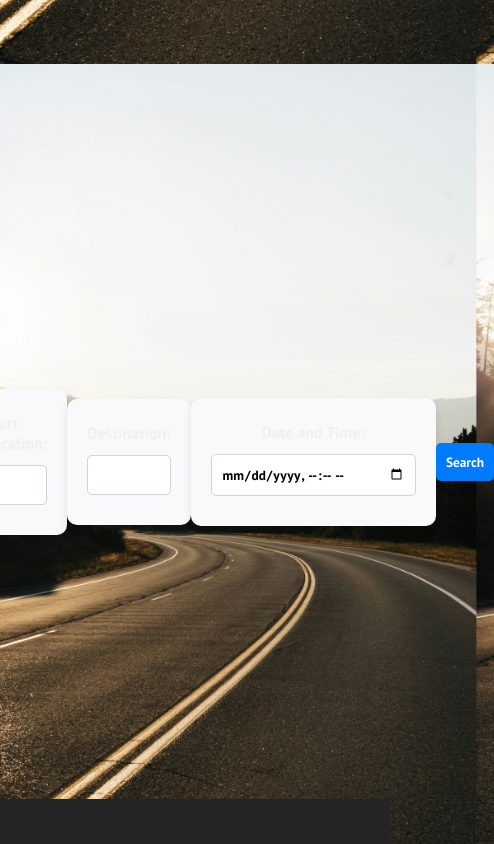
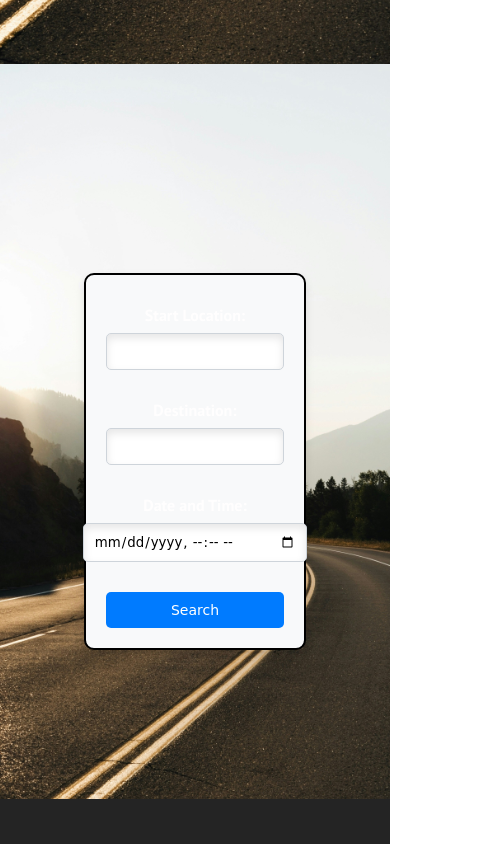
Before and after one commit to dianakius/Share-a-ride-app, a React (Create React App) app in the folder client/: page / in a window 390 px wide. Shown: the part 780-1624 px from the top of the page, 494 px wide, since content can reach past the window. Built offline with nearby package versions, Linux system fonts and the light colour scheme.

Commit message:
Search updated

```diff
--- a/client/src/App.css
+++ b/client/src/App.css
@@ -11,7 +11,7 @@ body {
   font-family: 'PT Sans', sans-serif;
   background: url('/public/Background.jpg') no-repeat center center fixed;
   background-size: cover;
-  color: rgb(240, 240, 240);
+  color: rgb(255, 254, 254);
 }
 
 .App {
@@ -31,7 +31,7 @@ body {
 @media screen and (min-width: 600px) {
   .auth-form-container {
     padding: 5rem;
-    border: 1px solid rgb(17, 13, 243);
+    border: 1px solid rgb(255, 255, 255);
     border-radius: 10px;
     margin: 0.5rem;
   }
@@ -55,7 +55,7 @@ button {
   padding: 20px;
   border-radius: 10px;
   cursor: pointer;
-  color: #2027e2;
+  color: #000000;
 }
 
 .link-btn {
@@ -69,5 +69,5 @@ button {
   height: 90vh;
   align-items: center;
   justify-content: center;
-  font-size:
+  font-size: 3rem;
 }
--- a/client/src/components/Navbar.js
+++ b/client/src/components/Navbar.js
@@ -12,6 +12,13 @@ function Navbar() {
 
     const handleClick = () => setClick(!click);
     const closeMobileMenu = () => setClick(false);
+
+    const scrollToTop = () => {
+        window.scrollTo({
+            top: 0,
+            behavior: 'smooth'
+        });
+    };
 
     const showButton = () => {
         if (window.innerWidth <= 960) {
@@ -59,19 +66,19 @@ function Navbar() {
                     </div>
                     <ul className={click ? 'nav-menu active' : 'nav-menu'}>
                         <li className='nav-item'>
-                            <Link to='/' className='nav-links' onClick={closeMobileMenu}>
+                            <Link to='/' className='nav-links' onClick={() => { closeMobileMenu(); scrollToTop(); }}>
                                 Home
                             </Link>
                         </li>
                         {!isLoggedIn && (
                             <>
                                 <li className="nav-item">
-                                    <Link to='/login' className="nav-links" onClick={closeMobileMenu}>
+                                    <Link to='/login' className="nav-links" onClick={() => { closeMobileMenu(); scrollToTop(); }}>
                                         Login
                                     </Link>
                                 </li>
                                 <li className="nav-item">
-                                    <Link to='/signup' className="nav-links" onClick={closeMobileMenu}>
+                                    <Link to='/signup' className="nav-links" onClick={() => { closeMobileMenu(); scrollToTop(); }}>
                                         Sign up
                                     </Link>
                                 </li>
@@ -102,7 +109,7 @@ function Navbar() {
                             </>
                         )}
                         <li className="nav-item">
-                            <Link to='/contact-us' className="nav-links" onClick={closeMobileMenu}>
+                            <Link to='/contact-us' className="nav-links" onClick={() => { closeMobileMenu(); scrollToTop(); }}>
                                 Contact Us
                             </Link>
                         </li>
@@ -122,141 +129,152 @@ export default Navbar;
 
 
 
-// import React, {useState, useEffect} from "react";
-// import { Link } from "react-router-dom";
-// import "./navbar.css";
-// import {jwtDecode } from "jwt-decode";
-// import { Button } from "./Button";
-// import { FontAwesomeIcon } from "@fortawesome/react-fontawesome";
-// import { faCarSide } from "@fortawesome/free-solid-svg-icons";
 
 
 
 
-// function  Navbar () {
-//     const [click, setClick] =useState(false);
+
+
+
+
+
+
+
+
+
+
+
+
+
+
+
+
+
+
+
+
+
+
+
+
+
+
+
+
+
+// import React, { useState, useEffect } from "react";
+// import { Link } from "react-router-dom";
+// import { FontAwesomeIcon } from "@fortawesome/react-fontawesome";
+// import { faCarSide } from "@fortawesome/free-solid-svg-icons";
+// import { useAuth } from "./ContextAuth";
+// import "./navbar.css";
+
+// function Navbar() {
+//     const [click, setClick] = useState(false);
 //     const [button, setButton] = useState(true);
+//     const { isLoggedIn, setIsLoggedIn } = useAuth();
 
 //     const handleClick = () => setClick(!click);
 //     const closeMobileMenu = () => setClick(false);
 
-// const showButton = () => {
-//     if(window.innerWidth <= 960) {
-//         setButton(false);
-//     }else  {
-//         setButton(true);
-//    }
-// };
+//     const showButton = () => {
+//         if (window.innerWidth <= 960) {
+//             setButton(false);
+//         } else {
+//             setButton(true);
+//         }
+//     };
 
-// useEffect(() => {
-//     showButton();
-//   }, []);
+//     useEffect(() => {
+//         showButton();
+//     }, []);
 
+//     useEffect(() => {
+//         const token = localStorage.getItem("token");
+//         if (token) {
+//             setIsLoggedIn(true);
+//         }
+//     }, [setIsLoggedIn]);
 
-// window.addEventListener('resize', showButton);
+//     window.addEventListener('resize', showButton);
 
-//      return (
+//     function handleLogout() {
+//         if (localStorage.getItem("token")) {
+//             if(window.confirm("Are you sure you want to leave us?")) {
+//                 localStorage.removeItem("token");
+//                 setIsLoggedIn(false);
+//                 alert("Logout");
+//             }
+//         } else {
+//             return;
+//         }
+//     }
+
+//     return (
 //         <>
-// <nav className='navbar'>
-//         <div className='navbar-container'>
-//           <Link to='/' className='navbar-logo' onClick={closeMobileMenu}>
-//             Share Ride
-//             <FontAwesomeIcon icon={faCarSide} />
-//                    </Link>
-//           <div className='menu-icon' onClick={handleClick}>
-//             <i className={click ? 'fas fa-times' : 'fas fa-bars'} />
-//           </div>
-//           <ul className={click ? 'nav-menu active' : 'nav-menu'}>
-//             <li className='nav-item'>
-//               <Link to='/' className='nav-links' onClick={closeMobileMenu}>
-//                 Home
-//               </Link>
-//         </li>
-//         <li className="nav-item">
-//             <Link to='/login' className="nav-links" onClick={closeMobileMenu}>
-//                 Login
-//             </Link>
-//         </li>
-//         <li className="nav-item">
-//             <Link to='/signup' className="nav-links" onClick={closeMobileMenu}>
-//                 Sign up
-//             </Link>
-//         </li>
-//         <li className="nav-item">
-//             <Link to='/contact us' className="nav-links" onClick={closeMobileMenu}>
-//                 Contact Us
-//             </Link>
-//         </li>
-//     </ul>
-//     {/* {button && <Button buttonStyle="btn--outline">SIGN UP</Button>} */}
-// </div>
-// </nav>
-
-//      </>
+//             <nav className='navbar'>
+//                 <div className='navbar-container'>
+//                     <Link to='/' className='navbar-logo' onClick={closeMobileMenu}>
+//                         Share Ride
+//                         <FontAwesomeIcon icon={faCarSide} />
+//                     </Link>
+//                     <div className='menu-icon' onClick={handleClick}>
+//                         <i className={click ? 'fas fa-times' : 'fas fa-bars'} />
+//                     </div>
+//                     <ul className={click ? 'nav-menu active' : 'nav-menu'}>
+//                         <li className='nav-item'>
+//                             <Link to='/' className='nav-links' onClick={closeMobileMenu}>
+//                                 Home
+//                             </Link>
+//                         </li>
+//                         {!isLoggedIn && (
+//                             <>
+//                                 <li className="nav-item">
+//                                     <Link to='/login' className="nav-links" onClick={closeMobileMenu}>
+//                                         Login
+//                                     </Link>
+//                                 </li>
+//                                 <li className="nav-item">
+//                                     <Link to='/signup' className="nav-links" onClick={closeMobileMenu}>
+//                                         Sign up
+//                                     </Link>
+//                                 </li>
+//                             </>
+//                         )}
+//                         {isLoggedIn && (
+//                             <>
+//                                 <li className="nav-item">
+//                                     <Link to='/profile' className="nav-links" onClick={closeMobileMenu}>
+//                                         Profile
+//                                     </Link>
+//                                 </li>
+//                                 <li className="nav-item">
+//                                     <Link to='/about-us' className="nav-links" onClick={closeMobileMenu}>
+//                                         About Us
+//                                     </Link>
+//                                 </li>
+//                                 <li className="nav-item">
+//                                     <Link to='/new' className="nav-links" onClick={closeMobileMenu}>
+//                                         Announce your Ride
+//                                     </Link>
+//                                 </li>
+//                                 <li className="nav-item">
+//                                     <Link to="/" className="nav-links" onClick={(e) => {handleLogout(); closeMobileMenu();}}>
+//                                         Logout
+//                                     </Link>
+//                                 </li>
+//                             </>
+//                         )}
+//                         <li className="nav-item">
+//                             <Link to='/contact-us' className="nav-links" onClick={closeMobileMenu}>
+//                                 Contact Us
+//                             </Link>
+//                         </li>
+//                     </ul>
+//                 </div>
+//             </nav>
+//         </>
 //     )
 // }
 
-// export default Navbar
-
-
-
-
-// function Navbar() {
-//     let token;
-//     let decoded;
-//     /*if (localStorage.getItem("token")){
-//         token = localStorage.getItem("token");
-//         decoded =jwtDecode(token);
-//         console.log(decoded);
-
-//     }*/
-//     token = localStorage.getItem("token");
-//     console.log(token)
-//     if (token) {
-//         decoded =jwtDecode(token);
-//         console.log(decoded);
-//     }
-// function handleLogout() {
-//     if (localStorage.getItem("token")) {
-//         if(window.confirm("Are you sure you want to leave us?")) {
-//         localStorage.removeItem("token");
-//         alert("Logout");
-//     }
-// } else {
-//     return;
-// }
-// }
-
-//     return (
-//         <div className="nav-container">
-//         <div className="logo">
-//         <a href="/">
-//             <img src="LogoNew.png" alt="Logo" style={{ width: '300px', height: 'auto' }} />
-//         </a>
-//         </div>
-//       {token ? (
-//         <div>
-
-//     <div className="links">
-//     <Link to="/profile">{decoded.email}</Link>
-//     <Link to="/about-us">About Us</Link>
-//     <Link to="/new" >Announce your Ride</Link>
-//     <Link onClick={handleLogout} to="/">Logout</Link>
-//         </div>
-//         </div>
-//     ) : (
-//             <div>
-
-//     <div className="links">
-//         <Link to="/ride">Announce</Link>
-//         <Link to ="/login">Login</Link>
-//         <Link to="/signup">Signup</Link>
-//         </div>
-//         </div>
-//         )}
-//      </div>
-
-//     );
-// }
-
 // export default Navbar;
--- a/client/src/components/Search.css
+++ b/client/src/components/Search.css
@@ -4,6 +4,7 @@
   align-items: center;
   height: 80vh; /* Set the height to take up most of the viewport */
   margin-top: 40px;
+  padding: 10px;
 }
 
 .search-form {
@@ -14,9 +15,11 @@
   width: 60%;
   max-width: 600px;
   padding: 20px;
-  background-color: #c97b32;
-  border-radius: 10px;
-  box-shadow: 0 4px 8px rgba(0, 0, 0, 0.1);
+  background-color: #ffd700; /* Bright yellow background for a playful look */
+  border-radius: 20px; /* More rounded corners */
+  box-shadow: 0 8px 16px rgba(0, 0, 0, 0.2); /* Slightly larger shadow for more depth */
+  font-family: 'Comic Sans MS', cursive, sans-serif; /* Playful font */
+  border: 2px solid #000000; /* Black border for fun */
 }
 
 .search-form > div {
@@ -26,20 +29,64 @@
 
 .search-input {
   width: 100%;
-  padding: 10px;
-  border: 1px solid #c6d124;
-  border-radius: 5px;
+  padding: 15px; /* More padding for a chunkier look */
+  border: 2px solid #05dd5f; /* Green border */
+  border-radius: 10px; /* More rounded input */
+  box-shadow: inset 0 4px 8px rgba(0, 0, 0, 0.1); /* Inner shadow for depth */
+  font-family: 'Comic Sans MS', cursive, sans-serif; /* Matching playful font */
 }
 
 .search-button {
-  padding: 10px 20px;
-  background-color: #2e21e4;
-  color: #1b1eee;
+  padding: 15px 30px; /* Larger padding for a bigger button */
+  background-color: #ce7878; /* Bright green background */
+  color: #000000; /* White text for contrast */
   border: none;
-  border-radius: 5px;
+  border-radius: 10px; /* More rounded corners */
   cursor: pointer;
+  transition: all 0.3s ease; /* Smooth transition for hover effect */
+  font-family: 'Comic Sans MS', cursive, sans-serif; /* Matching playful font */
 }
 
 .search-button:hover {
-  background-color: #f36d14;
+  background-color: #000000; /* Pink background on hover */
+  transform: scale(1.1); /* Slightly larger on hover */
 }
+
+.search-button:active {
+  background-color: #27ff14; /* Darker pink on click */
+  transform: scale(1); /* Reset size on click */
+}
+
+/* Media Queries for Responsiveness */
+@media (max-width: 768px) {
+  .search-form {
+    flex-direction: column;
+    width: 80%;
+  }
+
+  .search-form > div {
+    margin: 10px 0;
+  }
+
+  .search-button {
+    width: 100%;
+    padding: 15px;
+    margin-top: 10px;
+  }
+}
+
+@media (max-width: 480px) {
+  .search-form {
+    width: 100%;
+    padding: 10px;
+  }
+
+  .search-input {
+    padding: 10px;
+  }
+
+  .search-button {
+    padding: 10px;
+    font-size: 14px;
+  }
+}
--- a/client/src/components/Search.js
+++ b/client/src/components/Search.js
@@ -6,14 +6,15 @@ const Search = () => {
     const [startLocation, setStartLocation] = useState('');
     const [destination, setDestination] = useState('');
     const [dateTime, setDateTime] = useState('');
+    const [searchResults, setSearchResults] = useState([]);
 
     const handleSearch = async () => {
         try {
             // Make an API call to search for available rides
             const response = await axios.get(`http://localhost:8001/rides?startLocation=${startLocation}&destination=${destination}&dateTime=${dateTime}`);
 
-            // Process the response and display the search results
-            console.log(response.data); // Assuming the response contains the list of matching rides
+            // Set the search results in state
+            setSearchResults(response.data);
         } catch (error) {
             console.error("Error searching for rides:", error);
         }
@@ -21,21 +22,36 @@ const Search = () => {
 
     return (
         <div id="search" className="search-container">
-            <h2>Search for a Ride</h2>
             <div className="search-form">
+                <div>
                     <label>Start Location:</label>
                     <input type="text" value={startLocation} onChange={(e) => setStartLocation(e.target.value)} className="search-input" />
                 </div>
-            <div className="search-form">
+                <div>
                     <label>Destination:</label>
                     <input type="text" value={destination} onChange={(e) => setDestination(e.target.value)} className="search-input" />
                 </div>
-            <div className="search-form">
+                <div>
                     <label>Date and Time:</label>
                     <input type="datetime-local" value={dateTime} onChange={(e) => setDateTime(e.target.value)} className="search-input" />
                 </div>
                 <button onClick={handleSearch} className="search-button">Search</button>
             </div>
+
+            {/* Display search results */}
+            {searchResults.length > 0 && (
+                <div className="search-results">
+                    <h3>Search Results:</h3>
+                    <ul>
+                        {searchResults.map((ride, index) => (
+                            <li key={index}>
+                                {ride.startingPoint} to {ride.endingPoint}, {ride.date} at {ride.time}, Cost: {ride.cost}
+                            </li>
+                        ))}
+                    </ul>
+                </div>
+            )}
+        </div>
     );
 }
 
```
Also changed, not shown: 1 other file (tests, documents, lock files or other folders). Lines whose indentation alone changed are shown as unchanged.
